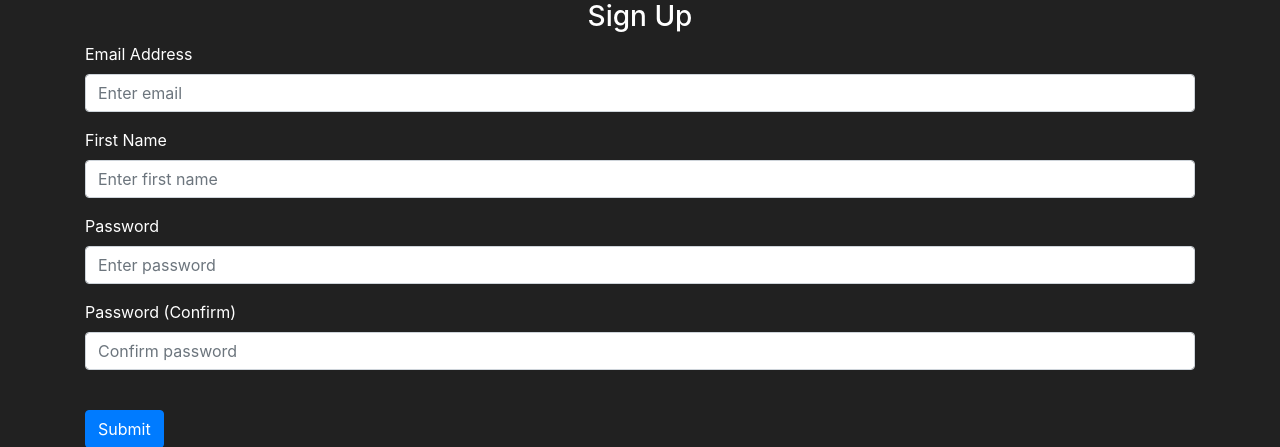
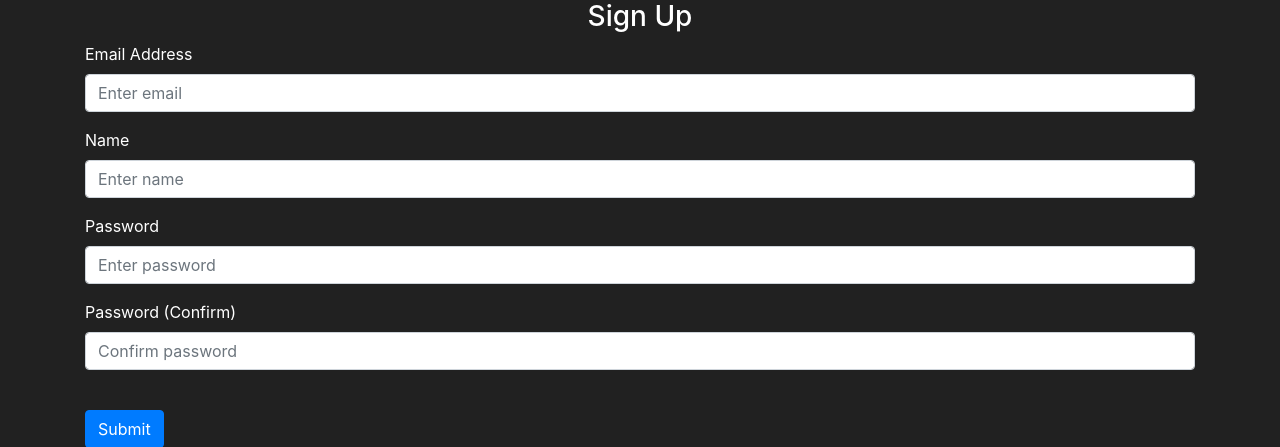
Before and after one commit to Lukas0818/P20-Website-Project, a Flask app: page /sign-up in a window 1280 px wide. Shown: the part 56-503 px from the top of the page. Run offline with Flask 3, Linux system fonts and the light colour scheme; some libraries are stand-ins or nearby versions.

Commit message:
Design changes

```diff
--- a/website/templates/home.html
+++ b/website/templates/home.html
@@ -6,7 +6,6 @@
     <meta name="viewport" content="width=device-width, initial-scale=1, shrink-to-fit=no">
 
     <link rel="stylesheet" href="https://cdn.jsdelivr.net/npm/bootstrap@4.5.3/dist/css/bootstrap.min.css" integrity="sha384-TX8t27EcRE3e/ihU7zmQxVncDAy5uIKz4rEkgIXeMed4M0jlfIDPvg6uqKI2xXr2" crossorigin="anonymous">
-    <link rel="stylesheet" type="text/css" href="/static/styles/main.css">
     <link rel="stylesheet" type="text/css" href="/static/styles/text.css">
     <!--<img src="/static/images/logo.png" alt="Image" style="position: absolute; bottom: 0; left: 94%; transform: translateX(-50%); height: 200px; width 450px;">-->
   </head>
--- a/website/templates/sign_up.html
+++ b/website/templates/sign_up.html
@@ -13,13 +13,13 @@ content %}
     />
   </div>
   <div class="form-group">
-    <label for="firstName">First Name</label>
+    <label for="firstName">Name</label>
     <input
       type="text"
       class="form-control"
       id="firstName"
       name="firstName"
-      placeholder="Enter first name"
+      placeholder="Enter name"
     />
   </div>
   <div class="form-group">
--- a/website/templates/team.html
+++ b/website/templates/team.html
@@ -5,7 +5,6 @@
     <meta name="viewport" content="width=device-width, initial-scale=1, shrink-to-fit=no">
 
     <link rel="stylesheet" href="https://cdn.jsdelivr.net/npm/bootstrap@4.5.3/dist/css/bootstrap.min.css" integrity="sha384-TX8t27EcRE3e/ihU7zmQxVncDAy5uIKz4rEkgIXeMed4M0jlfIDPvg6uqKI2xXr2" crossorigin="anonymous">
-    <link rel="stylesheet" type="text/css" href="/static/styles/main.css">
     <link rel="stylesheet" type="text/css" href="/static/styles/team.css">
   </head>
   <body>
```
